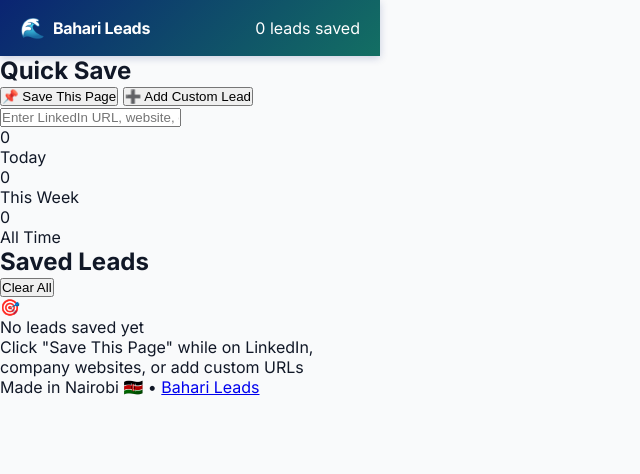
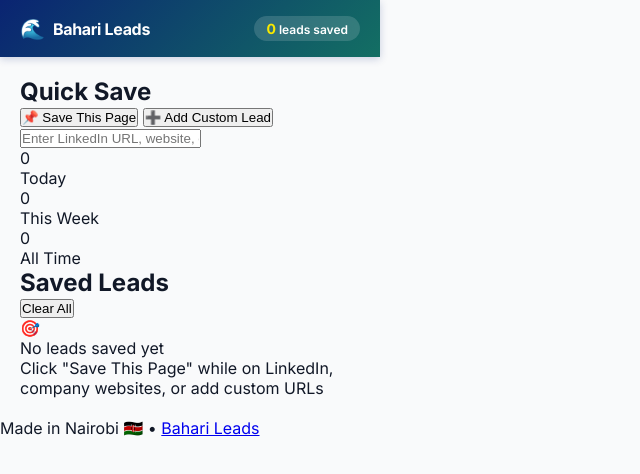
Before and after one commit to SheillaO/Bahari-Leads, a website built with Vite: page index.html in a window 1280 px wide. Shown: the whole page, without its empty margins (0-640 px from the left). Built offline with nearby package versions, Linux system fonts and the light colour scheme.

Commit message:
Update index.css

```diff
--- a/index.css
+++ b/index.css
@@ -56,3 +56,23 @@
     font-weight: 700;
     letter-spacing: -0.02em;
 }
+
+.lead-counter {
+    background: rgba(255, 255, 255, 0.15);
+    padding: 4px 12px;
+    border-radius: 20px;
+    font-size: 12px;
+    font-weight: 600;
+    backdrop-filter: blur(10px);
+}
+
+#lead-count {
+    color: var(--bright-lemon);
+    font-weight: 700;
+    font-size: 14px;
+}
+
+/* Main Container */
+.container {
+    padding: 20px;
+}
```
